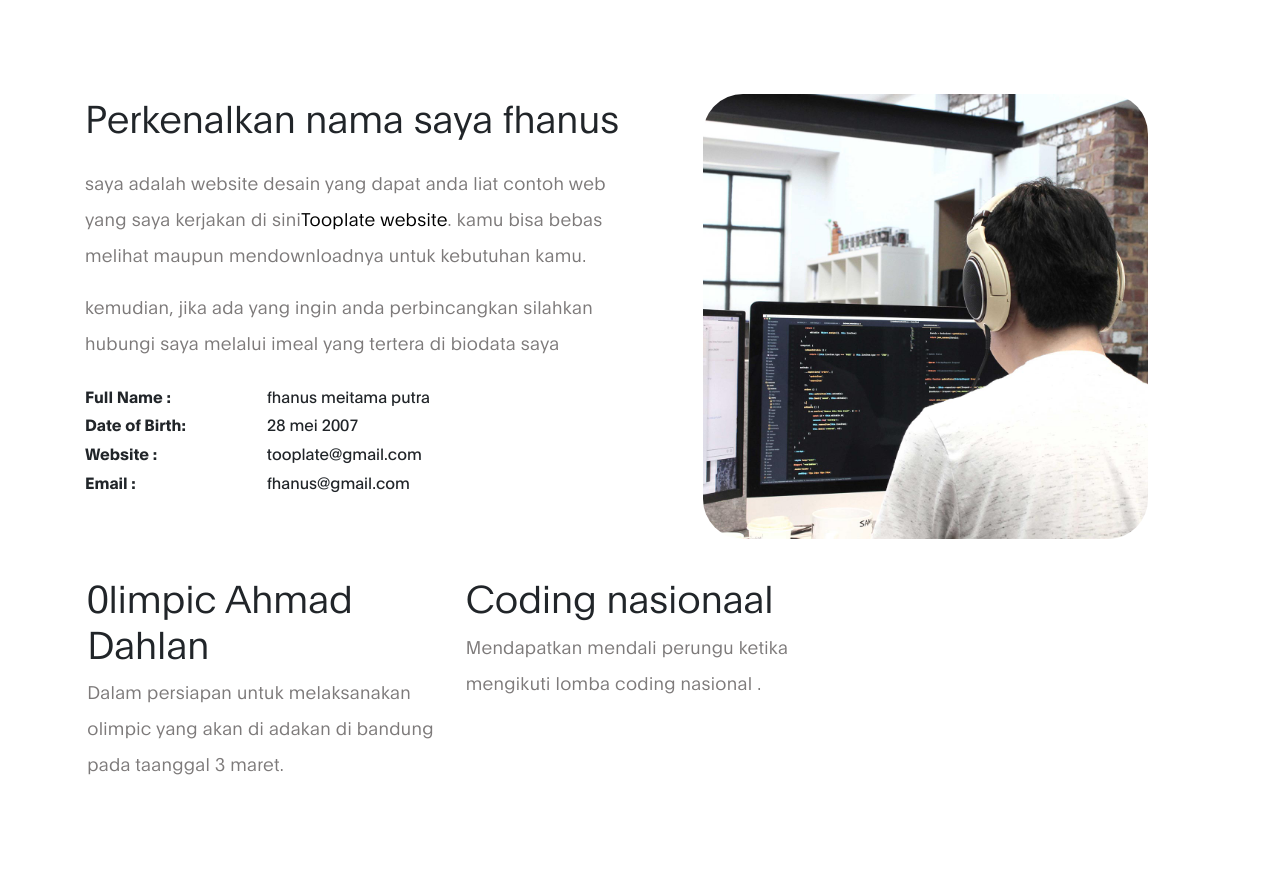
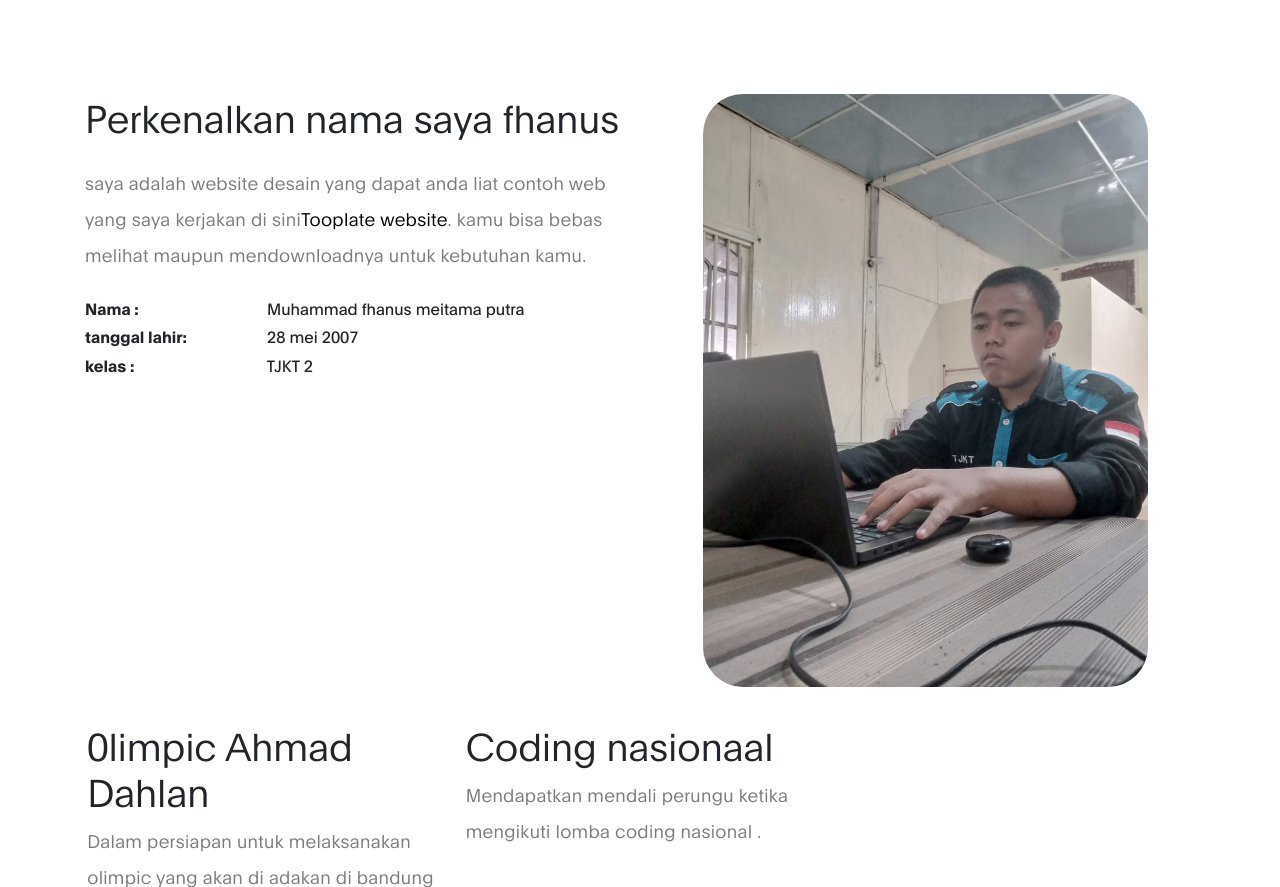
Before and after one commit to fhanus123/rus, a plain HTML site: page 2120_ben_resume/index.html in a window 1280 px wide. Shown: the part 655-1542 px from the top of the page. Drawn offline with Linux system fonts and the light colour scheme.

```diff
--- a/2120_ben_resume/index.html
+++ b/2120_ben_resume/index.html
@@ -102,21 +102,18 @@
 
                     <p> saya adalah website desain yang dapat anda liat contoh web yang saya kerjakan di sini<a rel="nofollow" href="https://www.tooplate.com" target="_parent">Tooplate website</a>. kamu bisa bebas melihat maupun mendownloadnya untuk kebutuhan kamu.</p>
 
-                    <p>kemudian, jika ada yang ingin anda perbincangkan silahkan hubungi saya melalui imeal yang tertera di biodata saya</p>
+                    <ul class="mt-4 mb-5 mb-lg-0 profile-list list-unstyled">
+                        <li><strong>Nama :</strong> Muhammad fhanus meitama putra </li>
 
-                    <ul class="mt-4 mb-5 mb-lg-0 profile-list list-unstyled">
-                        <li><strong>Full Name :</strong> fhanus meitama putra </li>
+                        <li><strong>tanggal lahir:</strong> 28 mei 2007</li>
 
-                        <li><strong>Date of Birth:</strong> 28 mei 2007</li>
+                        <li><strong>kelas :</strong> TJKT 2</li>
 
-                        <li><strong>Website :</strong> tooplate@gmail.com</li>
-
-                        <li><strong>Email :</strong>  fhanus@gmail.com</li>
                     </ul>
                 </div>
 
                 <div class="col-lg-5 mx-auto col-md-6 col-12">
-                    <img src="images/true-agency.jpg" class="about-image img-fluid" alt="Ben's Resume HTML Template">
+                    <img src="/2120_ben_resume/images/Gambar WhatsApp 2024-02-02 pukul 10.06.16_19dd4fa2.jpg" class="about-image img-fluid" alt="Ben's Resume HTML Template">
                 </div>
 
             </div>
```
Also changed, not shown: 2120_ben_resume/images/Gambar WhatsApp 2024-02-02 pukul 10.06.16_19dd4fa2.jpg (added).
